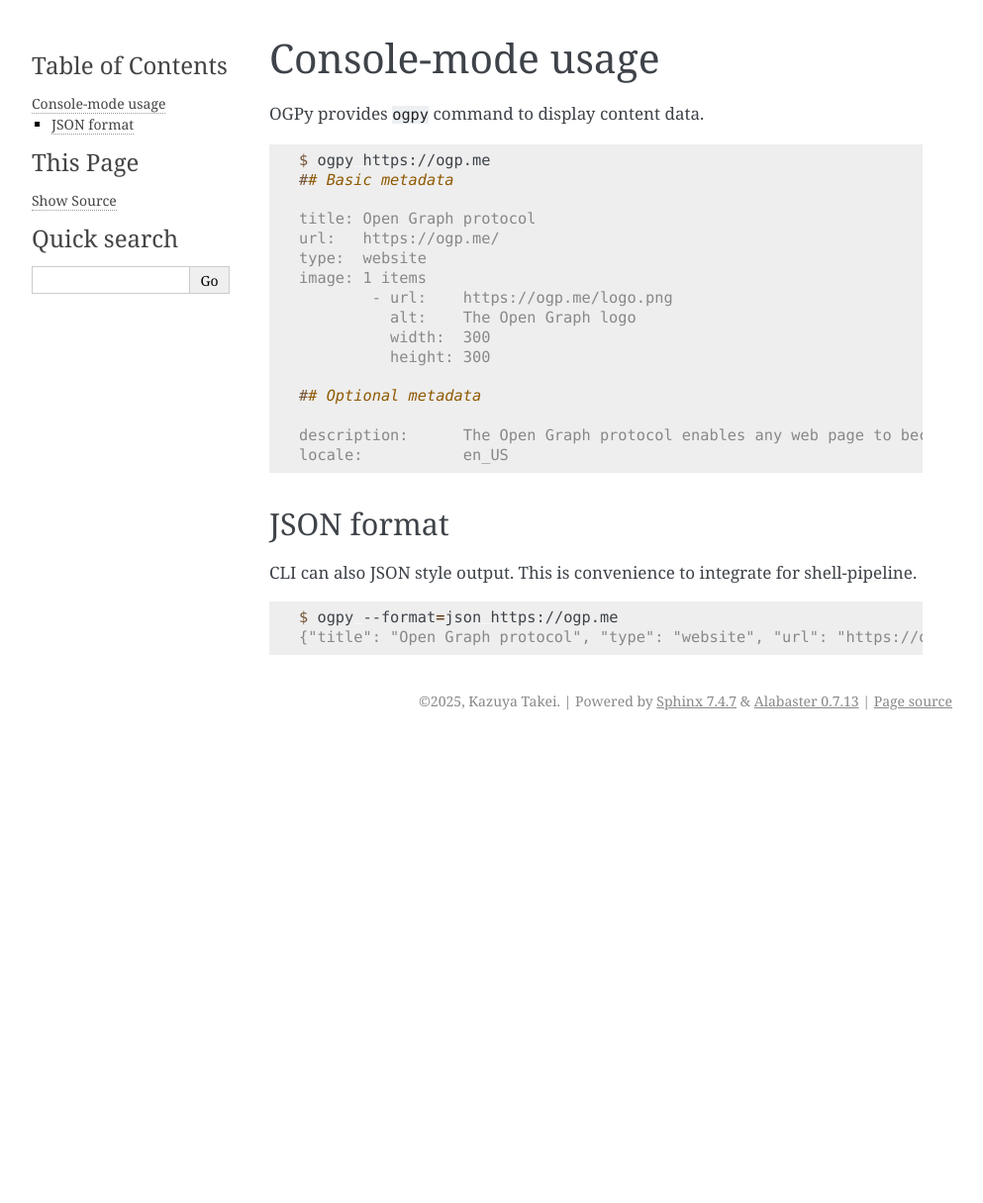
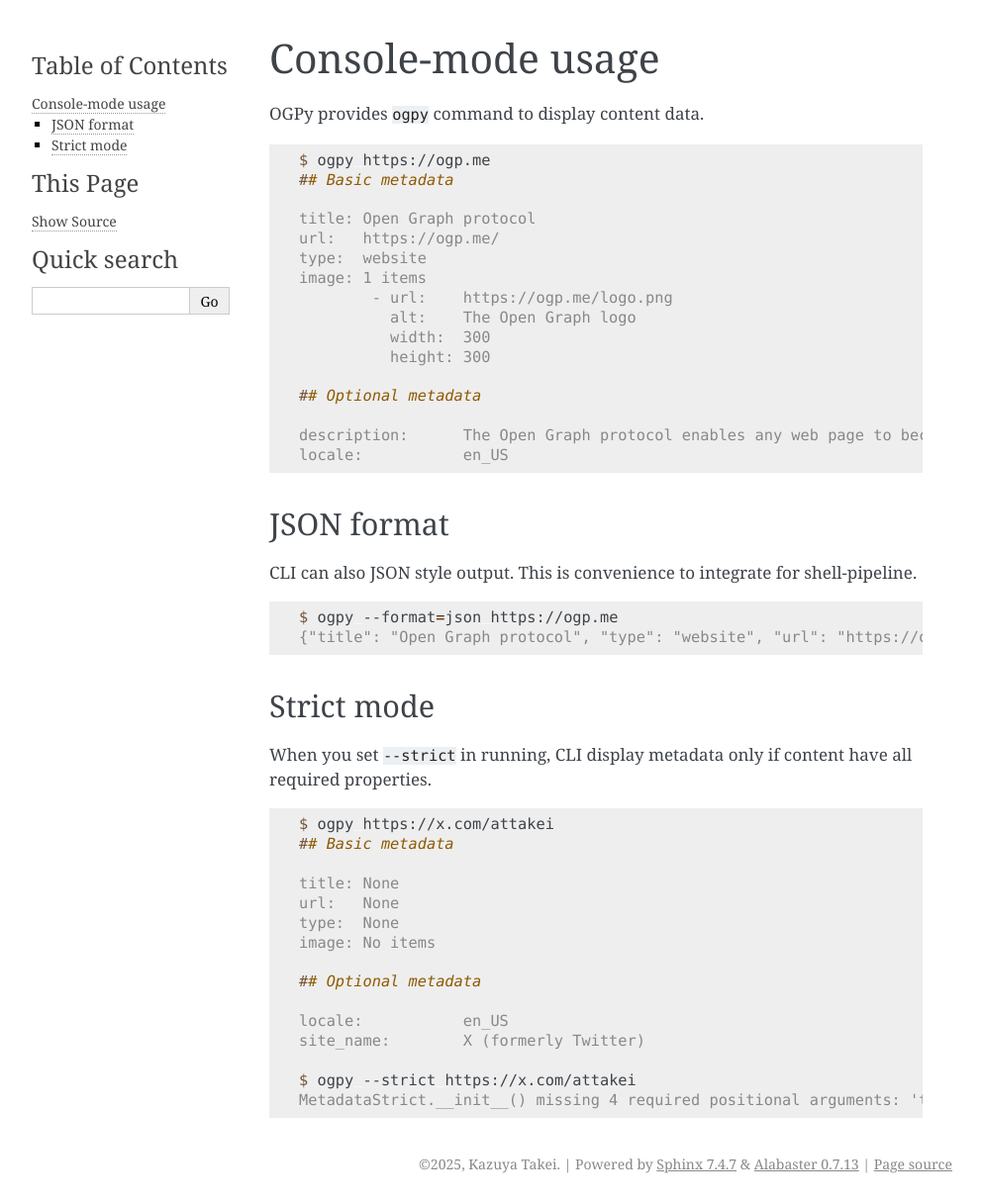
Before and after one commit to attakei-lab/OGPy, a Sphinx documentation site: the page built from docs/console.rst, in a window 1280 px wide. Shown: the whole page at 99% size, without its empty margins (148-1141 px from the left). Built offline with Sphinx 7.4.7, drawn with Linux system fonts in a browser that asks for light colours; pages that are not in the unit, such as notebooks, are missing from menus; before the commit the page ends 900 px from its top, so only the background shows below that.

Commit message:
docs: Add explain for strict mode of CLI

```diff
--- a/docs/console.rst
+++ b/docs/console.rst
@@ -33,3 +33,27 @@ This is convenience to integrate for shell-pipeline.
 
    $ ogpy --format=json https://ogp.me
    {"title": "Open Graph protocol", "type": "website", "url": "https://ogp.me/", "images": [{"url": "https://ogp.me/logo.png", "secure_url": null, "type": "image/png", "width": 300, "height": 300, "alt": "The Open Graph logo"}], "audio": null, "description": "The Open Graph protocol enables any web page to become a rich object in a social graph.", "determiner": "", "locale": "en_US", "locale_alternates": [], "site_name": null, "video": null}
+
+Strict mode
+===========
+
+When you set ``--strict`` in running,
+CLI display metadata only if content have all required properties.
+
+.. code-block:: console
+
+   $ ogpy https://x.com/attakei
+   ## Basic metadata
+
+   title: None
+   url:   None
+   type:  None
+   image: No items
+
+   ## Optional metadata
+
+   locale:           en_US
+   site_name:        X (formerly Twitter)
+
+   $ ogpy --strict https://x.com/attakei
+   MetadataStrict.__init__() missing 4 required positional arguments: 'title', 'type', 'url', and 'images'
```
